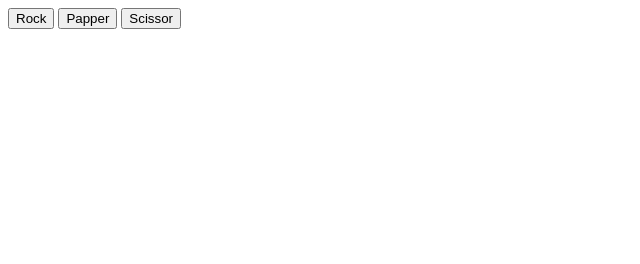
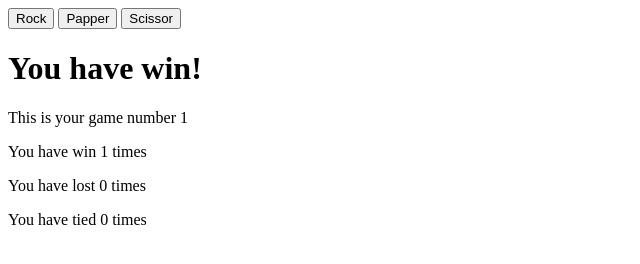
Before and after one commit to dlearin/rockPaperScissor, a plain HTML site: page index.html in a window 1280 px wide. Both pictures are taken after a click on the button "Rock". Shown: the whole page, without its empty margins (0-640 px from the left). Drawn offline with Linux system fonts and the light colour scheme.

Commit message:
counter to tied,lost,played, win to html with js

```diff
--- a/index.html
+++ b/index.html
@@ -15,10 +15,12 @@
         <button id="scissors" class="btnSelection">Scissor</button>
     </div>
 
-    <div id="result">
-        <h1 class="#result"></h1>
-        <p class="playerScore"></p>
-        <p class="computerScore"></p>
+    <div>
+        <h1 id="result"></h1>
+        <p id="playerScore"></p>
+        <p id="winGames"></p>
+        <p id="lostGames"></p>
+        <p id="tiedGames"></p>
     </div>
 
 
--- a/js/js.js
+++ b/js/js.js
@@ -92,15 +92,12 @@ function game() {
 
         console.log(juego);
 
-        const score = document.querySelector('#result');
+        //const content = document.createElement('div');
 
-        const content = document.createElement('div');
+        //content.classList.add('content');
+        //content.textContent = juego;
 
-        content.classList.add('content');
-
-        content.textContent = juego;
-
-        container.appendChild(content);
+        //container.appendChild(content);
 
 
         //add counter to count played games
@@ -111,11 +108,9 @@ function game() {
 
         //add counter to count played games
 
-        score.textContent =
+       // score.textContent =
 
         //ad counter to count win times
-
-
 
 
         if(juego == "You have win!"){
@@ -147,10 +142,57 @@ function game() {
 
         console.log(tiedGames);
 
+        //add results in text
+
+        const score = document.querySelector('#result');
+
+        score.textContent = "";
+
+        score.textContent = juego;
+
+        //played times html
+
+        const playedHTML = document.querySelector('#playerScore');
+
+        playedHTML.textContent = "";
+
+        playedHTML.textContent = `This is your game number ${playedGames}`
+
+
+
+        //add counter of winning times to text en html
+
+        const winHTML = document.querySelector("#winGames");
+
+        winHTML.textContent = "";
+
+        winHTML.textContent = `You have win ${winTimes} times`
+
+        //add counter of lost times to html
+
+        const lostHTML = document.querySelector('#lostGames');
+
+        lostHTML.textContent = "";
+
+        lostHTML.textContent = `You have lost ${lostTimes} times`;
+
+        //add counter of tied games to HTML
+
+        const tiedHTML = document.querySelector('#tiedGames');
+
+        tiedHTML.textContent = "";
+
+        tiedHTML.textContent = `You have tied ${tiedGames} times`
+
 
 }
 
+//Function to clean text after game
 
+function clearBox(elementID)
+{
+    document.getElementById(elementID).innerHTML = "";
+}
 
 //function addlistener to buttons
 
```
